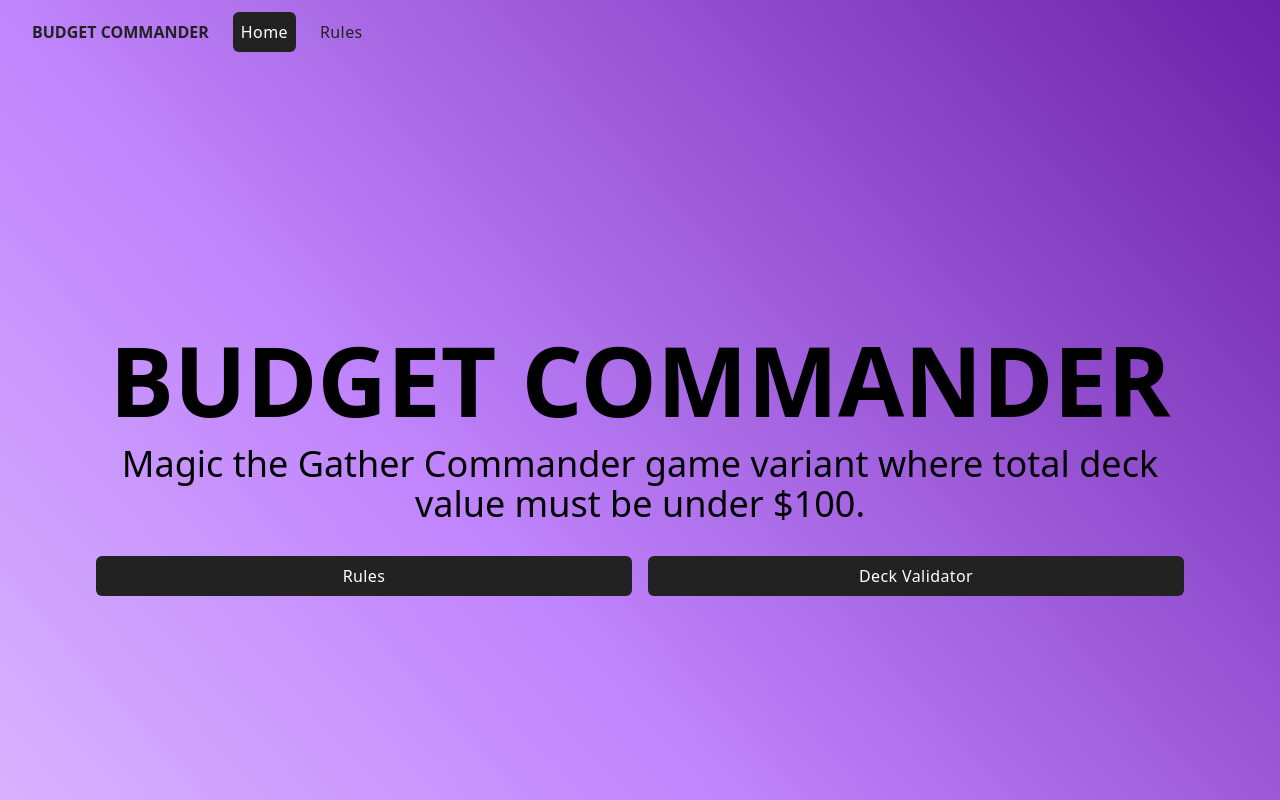
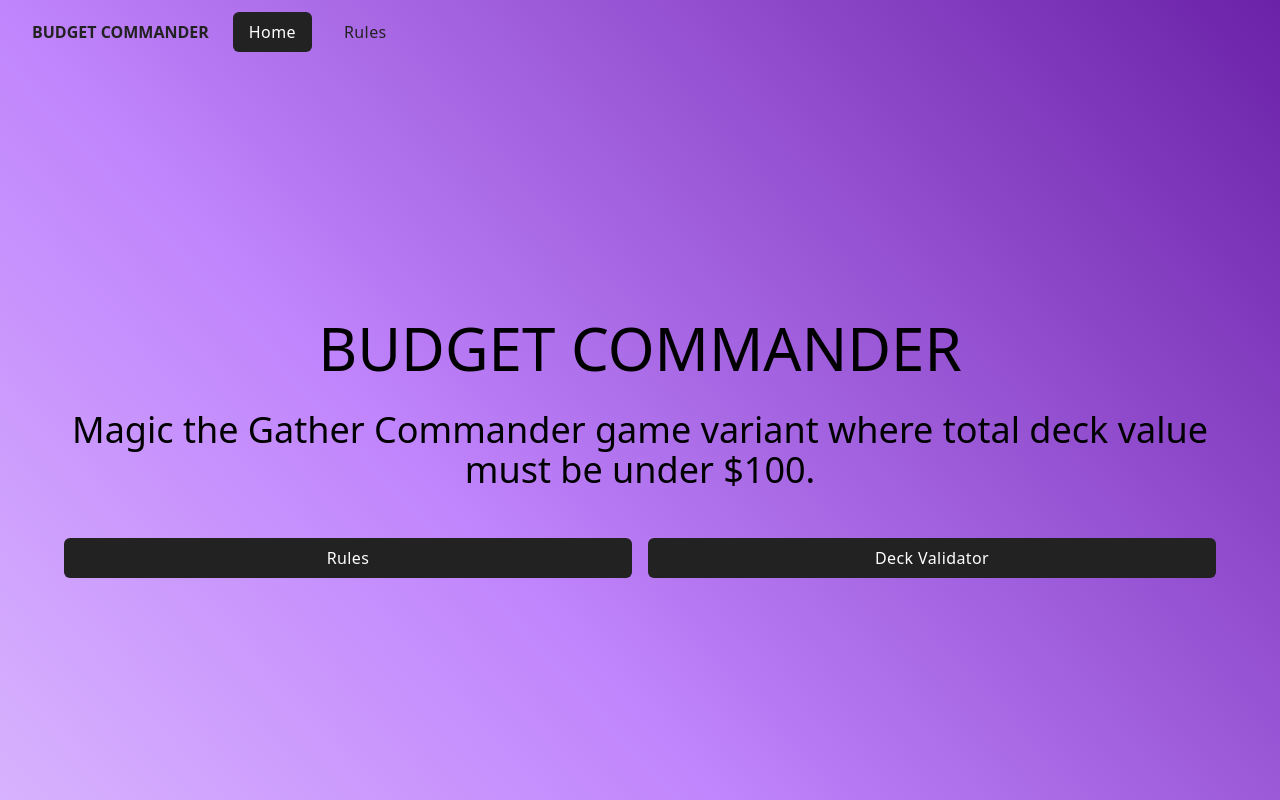
Before and after one commit to NathanHealea/budget-commander, a Next.js app: page / in a window 1280 px wide. Shown: the top 800 px of the page. Built offline with nearby package versions, Linux system fonts and the light colour scheme.

Commit message:
Add Rule page; Add styling; Add Themes page; Add Custom Tailwind css components;

```diff
--- a/src/app/page.tsx
+++ b/src/app/page.tsx
@@ -3,23 +3,27 @@
 
 export default function Home() {
   return (
-    <main className='flex flex-1 flex-col items-center justify-center p-8 md:p-24 min-h-screen '>
-      <div className='flex flex-col space-y-4 text-center'>
-        <h1 className='text-4xl md:text-8xl uppercase font-bold'>Budget Commander</h1>
-        <h2 className='text-2xl md:text-4xl font-medium '>
-          Magic the Gather Commander game variant where total deck value must be
-          under $100.
+    <main className='flex flex-1 flex-col items-center justify-center min-h-screen '>
+      <section className='hero'>
+        <div className='hero__content'>
+          <h1 className='hero__title'>Budget Commander</h1>
+          <h2 className='hero__subtitle'>
+            Magic the Gather Commander game variant where total deck value must
+            be under $100.
           </h2>
-
           <div className='pt-4 flex flex-col md:flex-row justify-center items-center space-y-4 md:space-y-0 md:space-x-4'>
-          <Link href='/rules' className='button--contained w-full md:w-1/2 '>
+            <Link href='/rules' className='button-contained w-full md:w-1/2 '>
               Rules
             </Link>
-          <Link href='/deck-validator' className='button--contained w-full  md:w-1/2'>
+            <Link
+              href='/deck-validator'
+              className='button-contained w-full  md:w-1/2'
+            >
               Deck Validator
             </Link>
           </div>
         </div>
+      </section>
     </main>
   );
 }
--- a/src/app/rules/page.tsx
+++ b/src/app/rules/page.tsx
@@ -1,7 +1,47 @@
 export default function RulesPage() {
   return (
-    <main className='flex flex-1 flex-row   p-8'>
-      <h1>Rules</h1>
+    <main className='flex flex-1 flex-col min-h-screen '>
+      <section className='hero'>
+        <div className='hero__content'>
+          <h1 className='hero__title'>Rules</h1>
+        </div>
+      </section>
+      <section className='section'>
+        <div className='section__content'>
+          <h2></h2>
+          <ol className='list'>
+            <li className='list__item'>
+              Budget Commander adhears to all rules and bans in the{' '}
+              <a className='link' href='' target='_blank'>
+                Command Format
+              </a>
+            </li>
+            <li className='list__item'>
+              A deck must not have current market value greater than $100 USD.
+            </li>
+            <li className='list__item'>
+              Cards will be evaluated at current market value of the cheapest
+              print available.
+              <ul className='list__subitem'>
+                <li>
+                  <em className='text-sm'>
+                    Example: Elesh Norn, Grand Cenobite has 11 prints, the most
+                    expensive being ~$700 USD (Multiverse Legends ·
+                    Doublerainbow) and the cheapest being ~$11 USD (Multiverse
+                    Legends · Nonfoil/Foil). Having the ~$700 USD (Multiverse
+                    Legends · Doublerainbow) print would only count toward ~$11
+                    USD of a deck&apos;s total value.
+                  </em>
+                </li>
+              </ul>
+            </li>
+            <li className='list__item'>
+              Non named lands (Forest, Island, Mountain, Plain, Swamp, Wast) do
+              not count toward a deck&apos;s total value.
+            </li>
+          </ol>
+        </div>
+      </section>
     </main>
   );
 }
--- a/src/app/theme/page.tsx
+++ b/src/app/theme/page.tsx
@@ -4,9 +4,8 @@
       <section>
         <h1 className='text-xl'>Buttons</h1>
         <div className='button'>Button</div>
-        <div className='button--contained'>Button</div>
+        <div className='button-contained'>Button</div>
         <div className='button-active'>Button</div>
-
       </section>
     </main>
   );
--- a/src/styles/tailwind.components.css
+++ b/src/styles/tailwind.components.css
@@ -1,15 +1,59 @@
 @tailwind components;
 @layer components {
   .button {
-    @apply rounded-md p-2 outline-none ring-0 focus:ring-inset cursor-pointer tracking-wide
-    text-black font-medium hover:bg-black hover:bg-opacity-50 hover:text-white transition-all ease-in-out;
+    @apply rounded-md p-2 px-4 outline-none ring-0 focus:ring-inset cursor-pointer tracking-wide
+    text-black font-medium hover:bg-black hover:bg-opacity-50 hover:text-white transition-all ease-in-out text-center;
   }
 
-  .button--contained {
+  .button-contained {
     @apply button bg-black text-white hover:bg-opacity-50;
   }
 
   .button-active {
     @apply button bg-black text-white hover:bg-opacity-50;
   }
+
+  .content {
+    @apply mx-auto max-w-7xl p-8 pt-4 md:p-16 md:pt-8 flex flex-col gap-8;
+  }
+
+  .section {
+    @apply w-full flex flex-col justify-center items-center;
+  }
+
+  .section__content {
+    @apply content;
+  }
+
+  .hero {
+    @apply w-full flex flex-col justify-center items-center;
+  }
+
+  .hero__content {
+    @apply content;
+  }
+
+  .hero__title {
+    @apply text-center text-4xl md:text-6xl uppercase font-medium;
+  }
+
+  .hero__subtitle {
+    @apply text-center text-3xl md:text-4xl;
+  }
+
+  .hero__action {
+    @apply flex flex-col md:flex-row gap-2;
+  }
+
+  .list {
+    @apply list-inside list-[upper-roman] text-lg;
+  }
+
+  .list__item {
+    @apply list-item p-2;
+  }
+
+  .list__subitem {
+    @apply list__item pl-7;
+  }
 }
```
Lines whose indentation alone changed are shown as unchanged.
